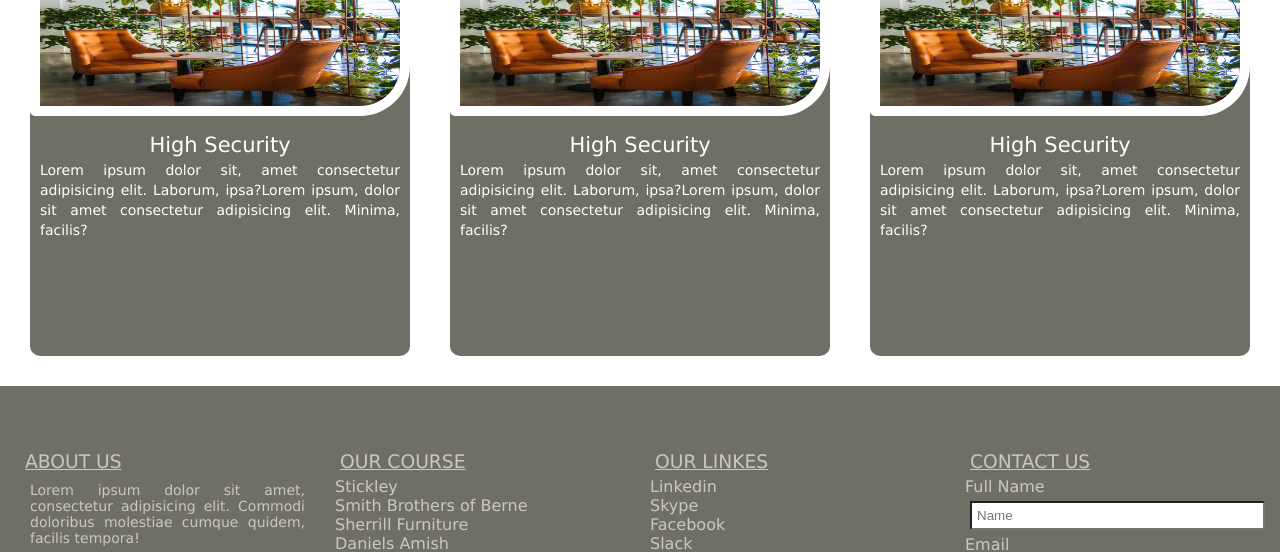
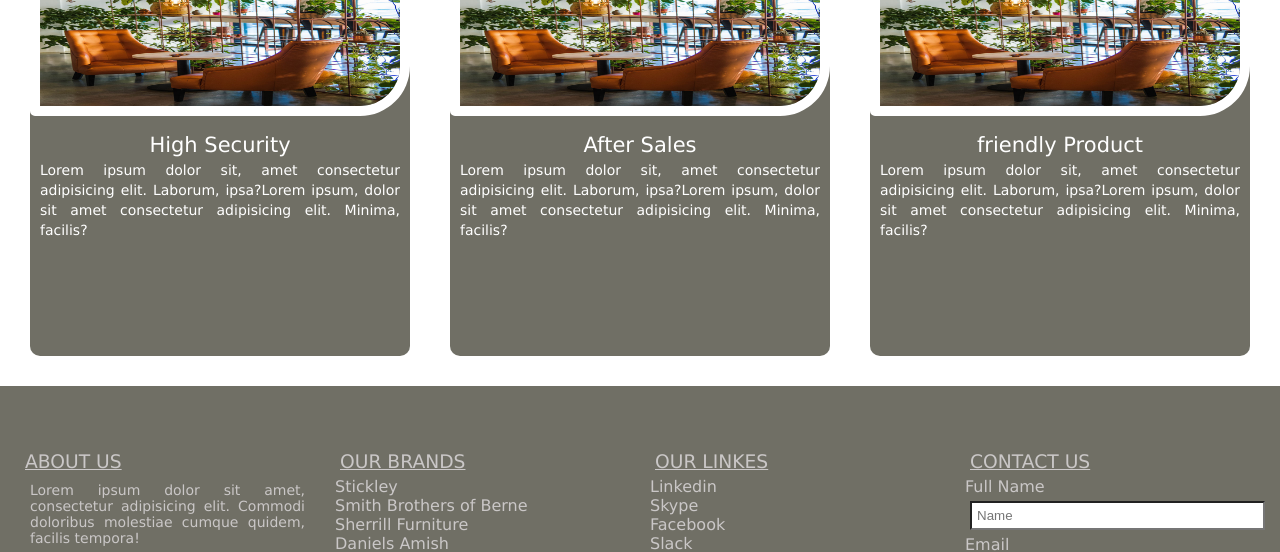
Before and after one commit to motalebhb/web_projects, a plain HTML site: page small_projects/index.html in a window 1280 px wide. Shown: the part 1020-1572 px from the top of the page. Drawn offline with Linux system fonts and the light colour scheme.

Commit message:
Update index.html

```diff
--- a/small_projects/index.html
+++ b/small_projects/index.html
@@ -54,7 +54,7 @@
                     <img src="./images/card.jpg" alt="fn_image">
                 </div>
                 <div class="card_text">
-                    <h2 class="card_header">High Security</h2>
+                    <h2 class="card_header">After Sales</h2>
                     <p class="card_para">Lorem ipsum dolor sit, amet consectetur adipisicing elit. Laborum, ipsa?Lorem ipsum, dolor sit amet consectetur adipisicing elit. Minima, facilis?</p>
                 </div>
             </div>
@@ -63,7 +63,7 @@
                     <img src="./images/card.jpg" alt="fn_image">
                 </div>
                 <div class="card_text">
-                    <h2 class="card_header">High Security</h2>
+                    <h2 class="card_header">friendly Product</h2>
                     <p class="card_para">Lorem ipsum dolor sit, amet consectetur adipisicing elit. Laborum, ipsa?Lorem ipsum, dolor sit amet consectetur adipisicing elit. Minima, facilis?</p>
                 </div>
             </div>
@@ -79,7 +79,7 @@
                 <p>Lorem ipsum dolor sit amet, consectetur adipisicing elit. Commodi doloribus molestiae cumque quidem, facilis tempora!</p>
             </div>
             <div class="footer_prjects">
-                <h3>Our Course</h3>
+                <h3>Our Brands</h3>
                 <ul>
                     <li>Stickley</li>
                     <li>Smith Brothers of Berne</li>
```
